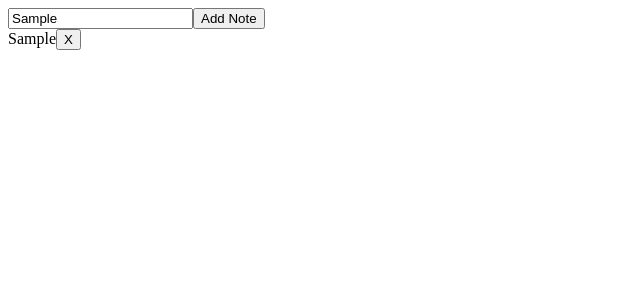
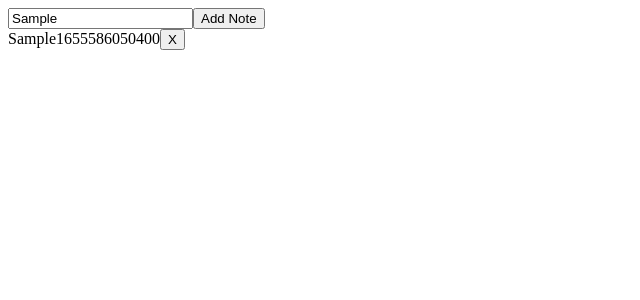
Before and after one commit to Alex-Gal/tagged-note-editor, a React (Create React App) app in the folder client/: page / in a window 1280 px wide. Both pictures are taken after typing "Sample" into the empty fields and a click on the button "Add Note". Shown: the top 300 px of the page, without its empty margins (0-640 px from the left). Built offline with nearby package versions, Linux system fonts and the light colour scheme.

Commit message:
create deleteNote function

```diff
--- a/client/src/App.tsx
+++ b/client/src/App.tsx
@@ -15,11 +15,22 @@ const App: FC = () => {
     setNotes(newNotes);
   };
 
+  const deleteNote = (selectedNote: INotes): void => {
+    const selectedId = selectedNote.id
+
+    const newTasks = notes.filter((note) => note.id !== selectedId);
+    setNotes(newTasks);
+
+
+    console.log(selectedNote.id);
+
+  }
+
   return (
     <div>
       <div>
         <NavBar notes={notes} addNewNote={addNewNote} />
-        <NotesList notes={notes} />
+        <NotesList notes={notes} deleteNote={deleteNote} />
       </div>
     </div>
   );
--- a/client/src/components/NotesList/NotesItem/NotesItem.tsx
+++ b/client/src/components/NotesList/NotesItem/NotesItem.tsx
@@ -1,21 +1,24 @@
 import React, { FC, useState } from "react"
 import { INotes } from "../../../types/types"
 
+// interface NotesItemProps {
+//   note: INotes;
+//   deleteNote: (note: INotes) => void;
+// }
+
 interface NotesItemProps {
   note: INotes;
+  deleteNote: (note: INotes) => void;
 }
 
-export const NotesItem: FC<NotesItemProps> = ({ note }) => {
-
-  const deleteHandler = (e: React.MouseEvent) => {
-    console.log('deleteHandler', e.target);
-  }
+export const NotesItem: FC<NotesItemProps> = ({ note, deleteNote }) => {
 
   return (
     <div className='list-item'>
       <div className='lits-item__content'>
         <span>{note.note}</span>
-        <button onClick={deleteHandler}>X</button>
+        <span>{note.id}</span>
+        <button onClick={() => deleteNote(note)}>X</button>
       </div>
     </div>
   )
--- a/client/src/components/NotesList/NotesList.tsx
+++ b/client/src/components/NotesList/NotesList.tsx
@@ -3,15 +3,16 @@ import { INotes } from '../../types/types';
 import { NotesItem } from './NotesItem/NotesItem';
 
 interface NotesListProps {
-  notes: INotes[]
+  notes: INotes[],
+  deleteNote: (note: INotes) => void;
 }
 
-export const NotesList: FC<NotesListProps> = ({ notes }) => {
+export const NotesList: FC<NotesListProps> = ({ notes, deleteNote }) => {
 
   return (
     <div className="List">
       {notes.map(note =>
-        <NotesItem key={note.id} note={note} />
+        <NotesItem key={note.id} note={note} deleteNote={deleteNote} />
       )}
     </div>
   )
```
